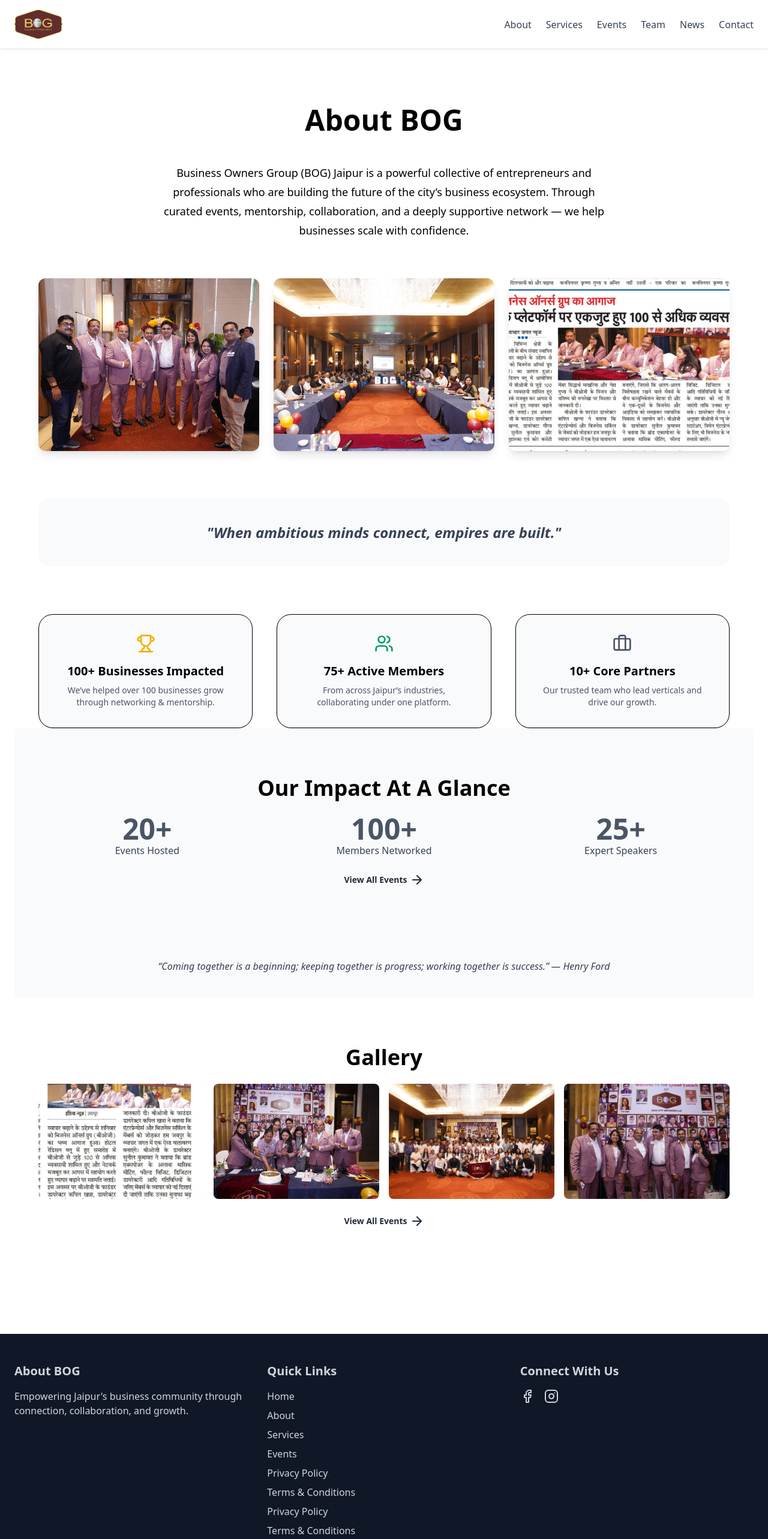
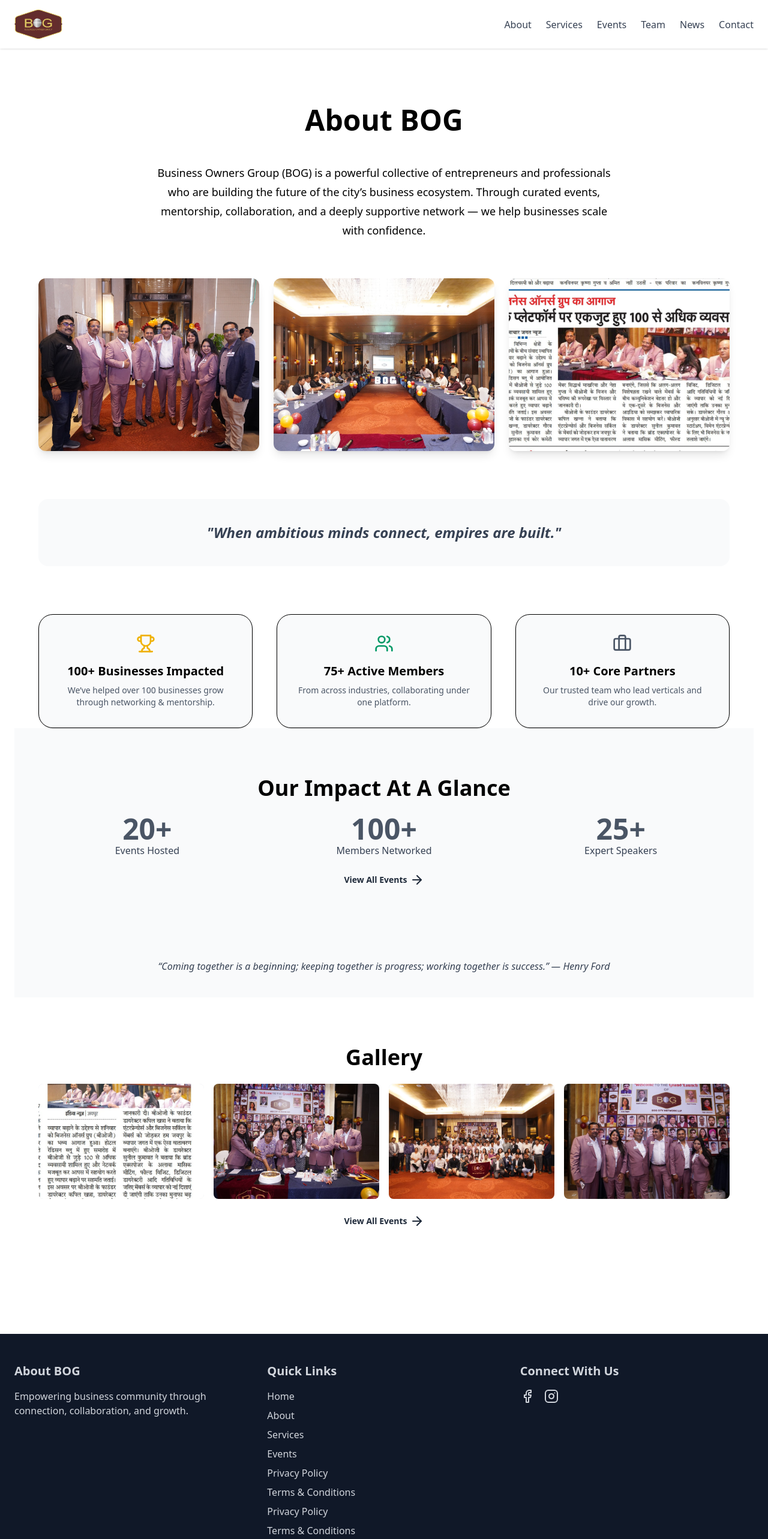
Before and after one commit to imhimanshujain/bogjaipur, a Next.js app: page /about in a window 1280 px wide. Shown: the top 2566 px of the page at 60% size. Built offline with nearby package versions, Linux system fonts and the light colour scheme.

Commit message:
removed jpr references

```diff
--- a/app/about/page.tsx
+++ b/app/about/page.tsx
@@ -16,7 +16,7 @@ const impact = [
   {
     icon: <Users className="w-8 h-8 text-emerald-600" />,
     title: '75+ Active Members',
-    desc: 'From across Jaipur’s industries, collaborating under one platform.'
+    desc: 'From across industries, collaborating under one platform.'
   },
   {
     icon: <Briefcase className="w-8 h-8 text-gray-600" />,
@@ -35,7 +35,7 @@ export default function AboutUs() {
         {/* About Text */}
         <div className="text-lg leading-8 mb-16 text-center max-w-3xl mx-auto">
           <p>
-            Business Owners Group (BOG) Jaipur is a powerful collective of entrepreneurs and professionals who are building the future of the city’s business ecosystem. Through curated events, mentorship, collaboration, and a deeply supportive network — we help businesses scale with confidence.
+            Business Owners Group (BOG) is a powerful collective of entrepreneurs and professionals who are building the future of the city’s business ecosystem. Through curated events, mentorship, collaboration, and a deeply supportive network — we help businesses scale with confidence.
           </p>
         </div>
 
--- a/app/news/page.tsx
+++ b/app/news/page.tsx
@@ -22,7 +22,7 @@ const mediaUpdates = [
     type: 'News Article',
     icon: <Newspaper className="w-7 h-7 text-gray-600" />,
     title: 'BOG event news',
-    desc: 'Business Owners Group (BOG) Jaipur was featured for its official launch on April 19, 2025, as a platform to unite and empower local entrepreneurs.',
+    desc: 'Business Owners Group (BOG) was featured for its official launch on April 19, 2025, as a platform to unite and empower local entrepreneurs.',
     date: 'April 19, 2025',
     image: '/news3.png',
     link: 'https://dainik.bhaskar.com/tRk427fiISb'
--- a/app/page.tsx
+++ b/app/page.tsx
@@ -25,7 +25,7 @@ export default function HomePage() {
             transition={{ duration: 0.6 }}
             className="text-5xl md:text-7xl font-bold mb-4"
           >
-            Join the Leading Business Community in Jaipur
+            Join the Leading Business Community
           </motion.h1>
           <motion.p
             initial={{ opacity: 0, y: 20 }}
@@ -69,7 +69,7 @@ export default function HomePage() {
             transition={{ delay: 0.2, duration: 0.5 }}
             className="text-gray-700 mb-12 leading-relaxed"
           >
-            Business Owners Group Jaipur is a consortium of visionary entrepreneurs dedicated to fostering a supportive ecosystem where businesses can thrive. From networking mixers to leadership summits, our events are crafted to inspire action and deliver real results.
+            Business Owners Group is a consortium of visionary entrepreneurs dedicated to fostering a supportive ecosystem where businesses can thrive. From networking mixers to leadership summits, our events are crafted to inspire action and deliver real results.
           </motion.p>
           <div className="grid grid-cols-1 md:grid-cols-3 gap-8">
             <motion.div
@@ -81,7 +81,7 @@ export default function HomePage() {
             >
               <Users className="w-12 h-12 text-gray-800 mx-auto mb-4" />
               <h3 className="text-xl font-semibold mb-2">Network with Leaders</h3>
-              <p className="text-gray-600">Connect with top business minds from Jaipur and beyond.</p>
+              <p className="text-gray-600">Connect with top business minds.</p>
             </motion.div>
             <motion.div
               initial={{ opacity: 0, y: 20 }}
--- a/app/team/page.tsx
+++ b/app/team/page.tsx
@@ -38,7 +38,7 @@ const groupedTeam = {
       role: 'Co-Director',
       image: '/lady2.jpeg',
       bio: 'Sejal brings energy and a member-first approach to the BOG community.',
-      quote: 'BOG is a genuine engine of entrepreneurship in Jaipur.'
+      quote: 'BOG is a genuine engine of entrepreneurship.'
     },
     {
       name: 'Neha Gupta',
--- a/components/Footer.tsx
+++ b/components/Footer.tsx
@@ -7,7 +7,7 @@ export default function Footer() {
       <div className="max-w-7xl mx-auto grid grid-cols-1 md:grid-cols-3 gap-8">
         <div>
           <h4 className="text-xl font-semibold mb-4">About BOG</h4>
-          <p>Empowering Jaipur's business community through connection, collaboration, and growth.</p>
+          <p>Empowering business community through connection, collaboration, and growth.</p>
         </div>
         <div>
           <h4 className="text-xl font-semibold mb-4">Quick Links</h4>
--- a/components/Services.tsx
+++ b/components/Services.tsx
@@ -8,7 +8,7 @@ const services = [
 
   {
     title: 'Networking Events',
-    description: 'Coonnect with Jaipur’s finest business owners.',
+    description: 'Coonnect with one of the finest business owners.',
     icon: <UsersRound className="w-14 h-14 text-emerald-600 drop-shadow-lg" />
   },
   {
```
